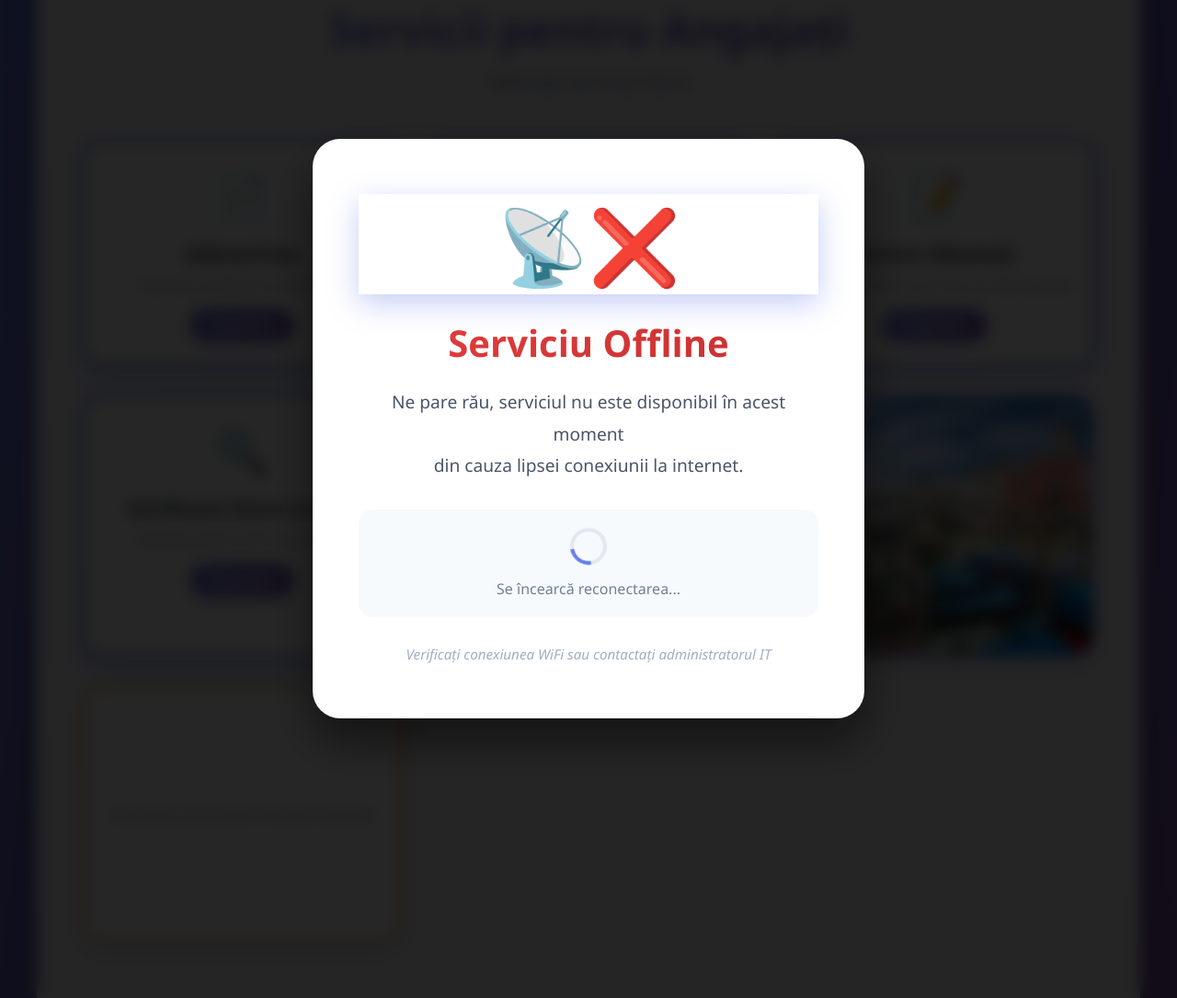
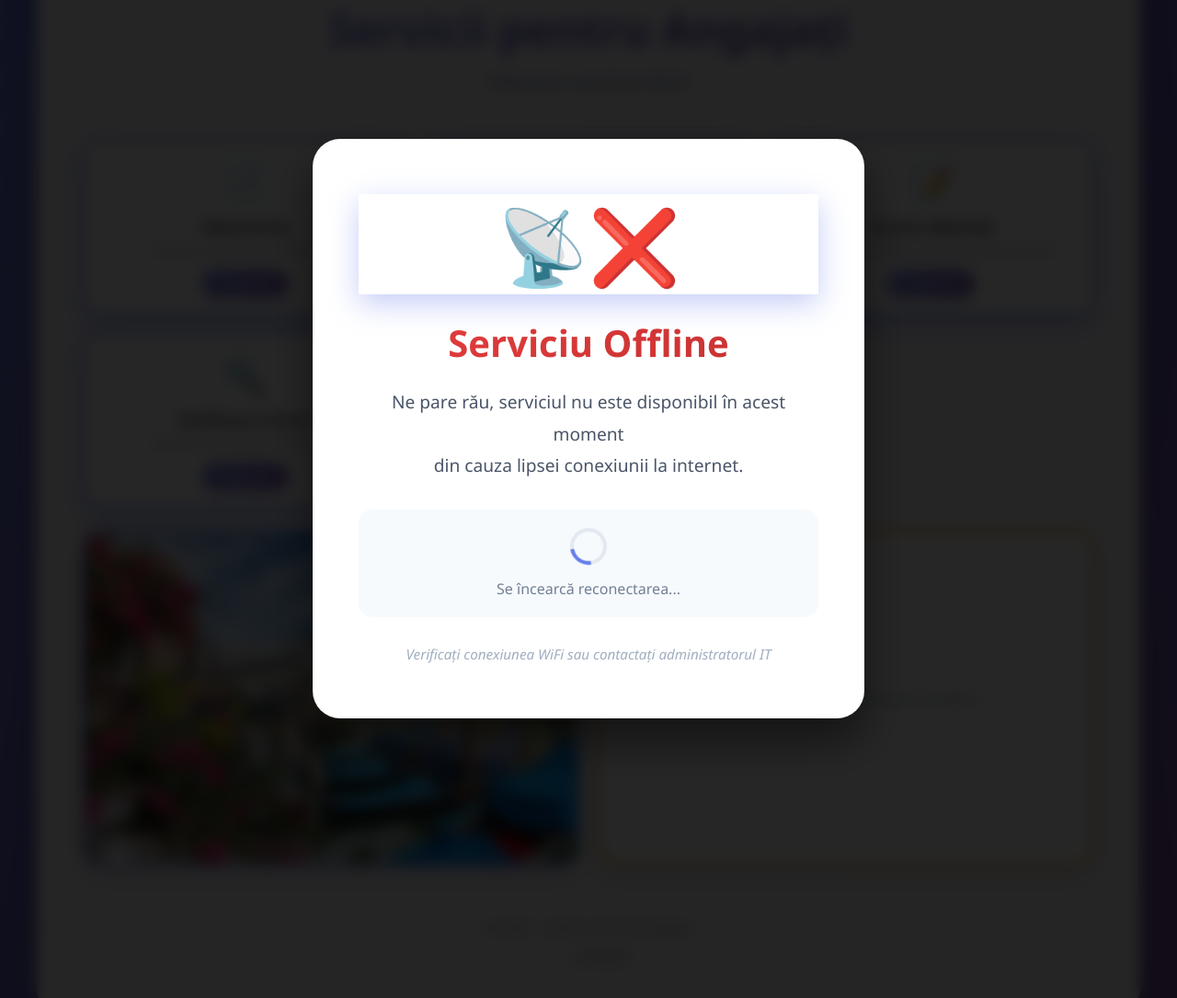
Before and after one commit to glctesta/Kios_Con_approvazione, a Flask app: page / in a window 1280 px wide. Shown: the part 153-1238 px from the top of the page at 92% size. Run offline with Flask 3, Linux system fonts and the light colour scheme.

Commit message:
feat: v2.3.8 - badge timing config JSON + auto-stampa adeverinte + layout launcher 2 righe
- reading_badge_time.json: nuovo file config per timeout lettura badge
  rfid_delay_ms=800, manual_typing_delay_ms=3000, manual_typing_threshold_ms=150
- app.py: route GET /api/badge-config che legge/crea reading_badge_time.json
- static/js/app.js: carica config badge da server all'avvio; auto-stampa
  adeverinta 800ms dopo generazione (senza aspettare click utente)
- launcher HTML: cards-section separata da media-section (slideshow+news)
  aggiunta bottom-message-bar fissa in fondo alla pagina
- launcher CSS: griglia 3 col = 2 righe per 5 card; card piu' compatte;
  .media-section flex; .bottom-message-bar fixed bottom

```diff
--- a/app.py
+++ b/app.py
@@ -81,6 +81,51 @@ def verifica():
 def approvazioni():
     """Pagina approvazione/rifiuto richieste assenza (accesso manager)."""
     return render_template('approval.html')
+
+
+# ─────────────────────────────────────────────────────────────────────────────
+# BADGE TIMING CONFIG
+# ─────────────────────────────────────────────────────────────────────────────
+BADGE_CONFIG_FILE = 'reading_badge_time.json'
+BADGE_CONFIG_DEFAULTS = {
+    "badge_reading": {
+        "rfid_delay_ms": 800,
+        "manual_typing_delay_ms": 3000,
+        "manual_typing_threshold_ms": 150
+    }
+}
+
+def _load_badge_config():
+    """Legge reading_badge_time.json; se non esiste lo crea con i valori di default."""
+    import json
+    if not os.path.exists(BADGE_CONFIG_FILE):
+        with open(BADGE_CONFIG_FILE, 'w', encoding='utf-8') as f:
+            json.dump(BADGE_CONFIG_DEFAULTS, f, indent=4)
+        logger.info(f"Creato {BADGE_CONFIG_FILE} con valori di default.")
+        return BADGE_CONFIG_DEFAULTS
+    try:
+        with open(BADGE_CONFIG_FILE, 'r', encoding='utf-8') as f:
+            return json.load(f)
+    except Exception as e:
+        logger.warning(f"Errore lettura {BADGE_CONFIG_FILE}: {e} — uso valori di default.")
+        return BADGE_CONFIG_DEFAULTS
+
+
+@app.route('/api/badge-config', methods=['GET'])
+def get_badge_config():
+    """Restituisce la configurazione timing badge dal file reading_badge_time.json."""
+    try:
+        cfg = _load_badge_config()
+        br = cfg.get('badge_reading', BADGE_CONFIG_DEFAULTS['badge_reading'])
+        return jsonify({
+            'success': True,
+            'rfid_delay_ms': br.get('rfid_delay_ms', 800),
+            'manual_typing_delay_ms': br.get('manual_typing_delay_ms', 3000),
+            'manual_typing_threshold_ms': br.get('manual_typing_threshold_ms', 150)
+        })
+    except Exception as e:
+        logger.error(f"Errore get_badge_config: {e}")
+        return jsonify({'success': False, 'error': str(e)}), 500
 
 
 def _get_manager_auth_from_request():
--- a/static/css/launcher.css
+++ b/static/css/launcher.css
@@ -87,29 +87,33 @@ body::before {
     animation: fadeInUp 0.8s ease 0.2s both;
 }
 
-/* Griglia servizi */
-.services-grid {
+/* Griglia card servizi: 3 colonne = 2 righe (3+2) */
+.cards-section {
     display: grid;
-    grid-template-columns: repeat(auto-fit, minmax(280px, 1fr));
-    gap: 30px;
-    margin-bottom: 40px;
+    grid-template-columns: repeat(3, 1fr);
+    gap: 20px;
+    margin-bottom: 24px;
+}
+
+/* Centra l'ultima card (la 5a) nella griglia 3-col */
+.cards-section .service-card:last-child {
+    grid-column: 2 / 3;
 }
 
 /* Card servizio */
 .service-card {
     position: relative;
     background: white;
-    border-radius: 20px;
-    padding: 25px 20px;
-    /* Ridotto da 40px 30px */
+    border-radius: 16px;
+    padding: 18px 14px;
     text-align: center;
     transition: all 0.4s cubic-bezier(0.175, 0.885, 0.32, 1.275);
     cursor: pointer;
     text-decoration: none;
     color: inherit;
     display: block;
-    box-shadow: 0 10px 30px rgba(0, 0, 0, 0.1);
-    border: 3px solid transparent;
+    box-shadow: 0 8px 24px rgba(0, 0, 0, 0.1);
+    border: 2px solid transparent;
     overflow: hidden;
 }
 
@@ -158,10 +162,8 @@ body::before {
 
 /* Icona card */
 .card-icon {
-    font-size: 3rem;
-    /* Ridotto da 4rem */
-    margin-bottom: 15px;
-    /* Ridotto da 20px */
+    font-size: 2.4rem;
+    margin-bottom: 10px;
     transition: transform 0.3s ease;
 }
 
@@ -171,12 +173,10 @@ body::before {
 
 /* Titolo card */
 .card-title {
-    font-size: 1.4rem;
-    /* Ridotto da 1.8rem */
+    font-size: 1.1rem;
     font-weight: 600;
     color: #2d3748;
-    margin-bottom: 8px;
-    /* Ridotto da 10px */
+    margin-bottom: 6px;
     transition: color 0.3s ease;
 }
 
@@ -186,24 +186,22 @@ body::before {
 
 /* Descrizione card */
 .card-description {
-    font-size: 0.9rem;
-    /* Ridotto da 1rem */
+    font-size: 0.8rem;
     color: #718096;
-    margin-bottom: 15px;
-    /* Ridotto da 20px */
-    line-height: 1.5;
+    margin-bottom: 12px;
+    line-height: 1.4;
 }
 
 /* Badge */
 .card-badge {
     display: inline-block;
-    padding: 8px 20px;
-    border-radius: 20px;
-    font-size: 0.9rem;
+    padding: 5px 14px;
+    border-radius: 14px;
+    font-size: 0.8rem;
     font-weight: 600;
     background: linear-gradient(135deg, #667eea 0%, #764ba2 100%);
     color: white;
-    box-shadow: 0 4px 15px rgba(102, 126, 234, 0.4);
+    box-shadow: 0 3px 10px rgba(102, 126, 234, 0.4);
 }
 
 .card-badge.coming-soon {
@@ -279,6 +277,15 @@ body::before {
 }
 
 /* Responsive */
+@media (max-width: 900px) {
+    .cards-section {
+        grid-template-columns: repeat(2, 1fr);
+    }
+    .cards-section .service-card:last-child {
+        grid-column: auto;
+    }
+}
+
 @media (max-width: 768px) {
     .container {
         padding: 30px 20px;
@@ -292,9 +299,15 @@ body::before {
         font-size: 1.1rem;
     }
 
-    .services-grid {
+    .cards-section {
         grid-template-columns: 1fr;
-        gap: 20px;
+    }
+    .cards-section .service-card:last-child {
+        grid-column: auto;
+    }
+
+    .media-section {
+        flex-direction: column;
     }
 
     .company-logo {
@@ -320,9 +333,61 @@ body::before {
 }
 
 /* ========================================
+   MEDIA SECTION (Slideshow + News affiancati)
+   ======================================== */
+.media-section {
+    display: flex;
+    gap: 20px;
+    margin-bottom: 24px;
+}
+
+.media-section .slideshow-container,
+.media-section .news-container {
+    flex: 1;
+    min-height: 240px;
+}
+
+/* ========================================
+   BOTTOM MESSAGE BAR
+   ======================================== */
+.bottom-message-bar {
+    position: fixed;
+    bottom: 0;
+    left: 0;
+    width: 100%;
+    background: linear-gradient(90deg, #667eea 0%, #764ba2 100%);
+    color: white;
+    padding: 12px 30px;
+    display: flex;
+    align-items: center;
+    gap: 12px;
+    font-size: 1rem;
+    font-weight: 500;
+    box-shadow: 0 -4px 20px rgba(0, 0, 0, 0.2);
+    z-index: 100;
+    animation: slideUpBar 0.4s ease;
+}
+
+.bottom-message-icon {
+    font-size: 1.4rem;
+    flex-shrink: 0;
+}
+
+.bottom-message-text {
+    flex: 1;
+    white-space: nowrap;
+    overflow: hidden;
+    text-overflow: ellipsis;
+}
+
+@keyframes slideUpBar {
+    from { transform: translateY(100%); opacity: 0; }
+    to   { transform: translateY(0);   opacity: 1; }
+}
+
+/* ========================================
    SLIDESHOW & NEWS CONTAINERS (SEPARATI)
    ======================================== */
-
 .slideshow-container,
 .news-container {
     position: relative;
@@ -332,7 +397,7 @@ body::before {
     box-shadow: 0 10px 30px rgba(0, 0, 0, 0.1);
     border: 3px solid #667eea;
     overflow: hidden;
-    min-height: 280px;
+    min-height: 240px;
     display: flex;
     align-items: center;
     justify-content: center;
--- a/templates/launcher.html
+++ b/templates/launcher.html
@@ -38,8 +38,8 @@
         <h1 class="main-title">Servicii pentru Angajați</h1>
         <p class="subtitle">Selectați serviciul dorit</p>
 
-        <!-- Griglia bottoni -->
-        <div class="services-grid">
+        <!-- Griglia card servizi: 5 card su 2 righe (3+2) -->
+        <div class="cards-section">
             <!-- Bottone 1: Certificati -->
             <a href="/certificati" class="service-card active">
                 <div class="card-icon">📄</div>
@@ -67,7 +67,7 @@
             <!-- Bottone 4: Verificare Stare Cerere -->
             <a href="/verifica" class="service-card active">
                 <div class="card-icon">🔍</div>
-                <h2 class="card-title">Verificare Stare Cerere</h2>
+                <h2 class="card-title">Verificare Cerere</h2>
                 <p class="card-description">Verificați starea cererii de absență</p>
                 <div class="card-badge">Disponibil</div>
             </a>
@@ -79,12 +79,14 @@
                 <p class="card-description">Login manager pentru aprobare sau refuz</p>
                 <div class="card-badge">Disponibil</div>
             </a>
+        </div>
 
+        <!-- Area media: slideshow + news affiancati -->
+        <div class="media-section">
             <!-- Frame Slideshow -->
             <div class="slideshow-container">
                 <div id="slideshowFrame" class="slideshow-display">
                     <img id="slideshowImage" src="" alt="Slideshow" class="slideshow-image">
-
                 </div>
                 <div id="slideshowLoading" class="loading-display" style="display: none;">
                     <div class="loading-spinner"></div>
@@ -124,6 +126,13 @@
             </div>
         </div>
     </div>
+
+    <!-- Barra messaggi inferiore (fuori dal container, a piena larghezza) -->
+    <div class="bottom-message-bar" id="bottomMessageBar" style="display:none;">
+        <span class="bottom-message-icon">ℹ️</span>
+        <span class="bottom-message-text" id="bottomMessageText"></span>
+    </div>
+
 
     <!-- Pulizia sessione badge: quando si torna alla home, la sessione del badge precedente viene cancellata -->
     <script>
```
Also changed, not shown: reading_badge_time.json (added, +8 -0 lines), static/js/app.js (+31 -4 lines).
